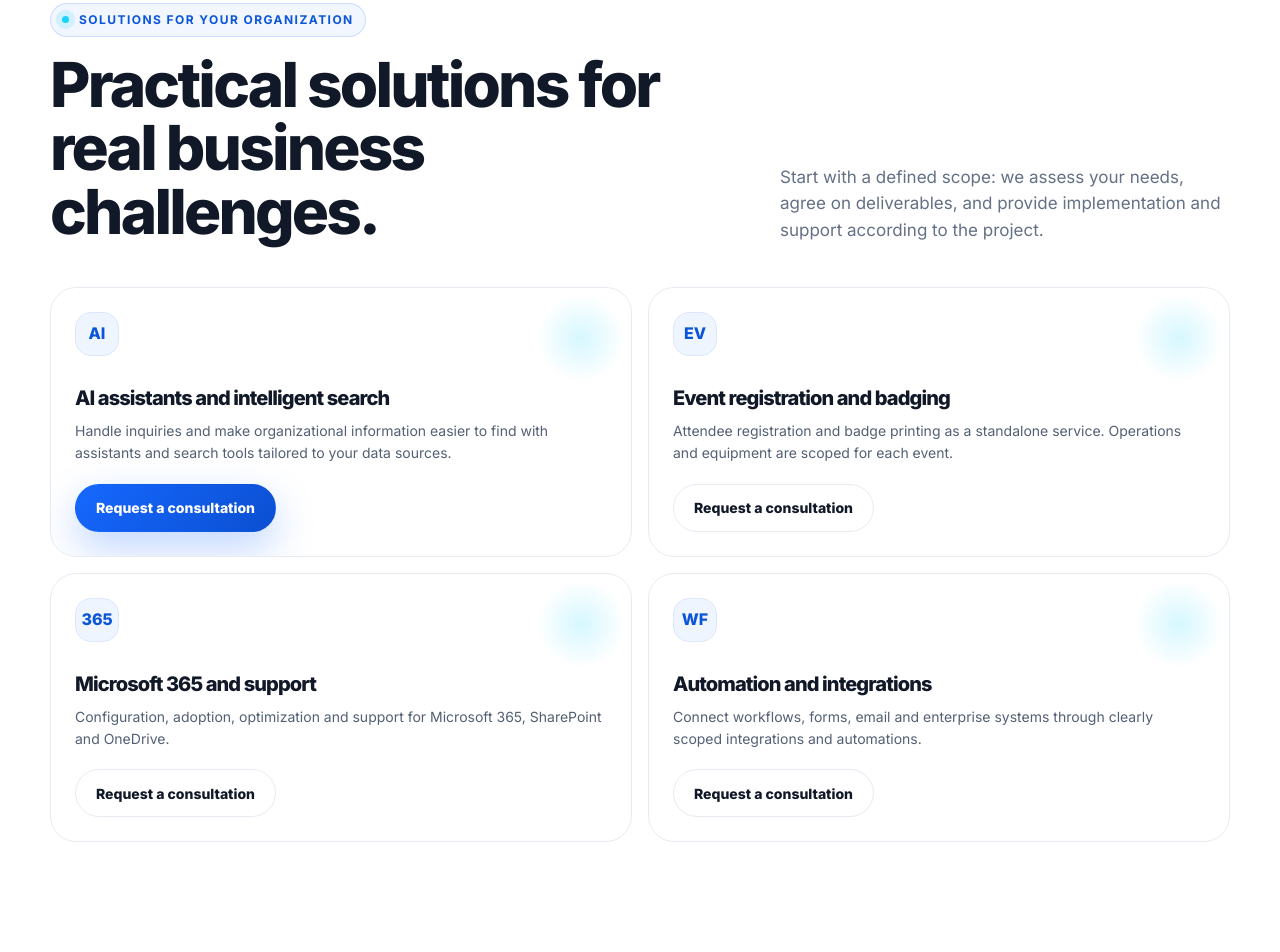
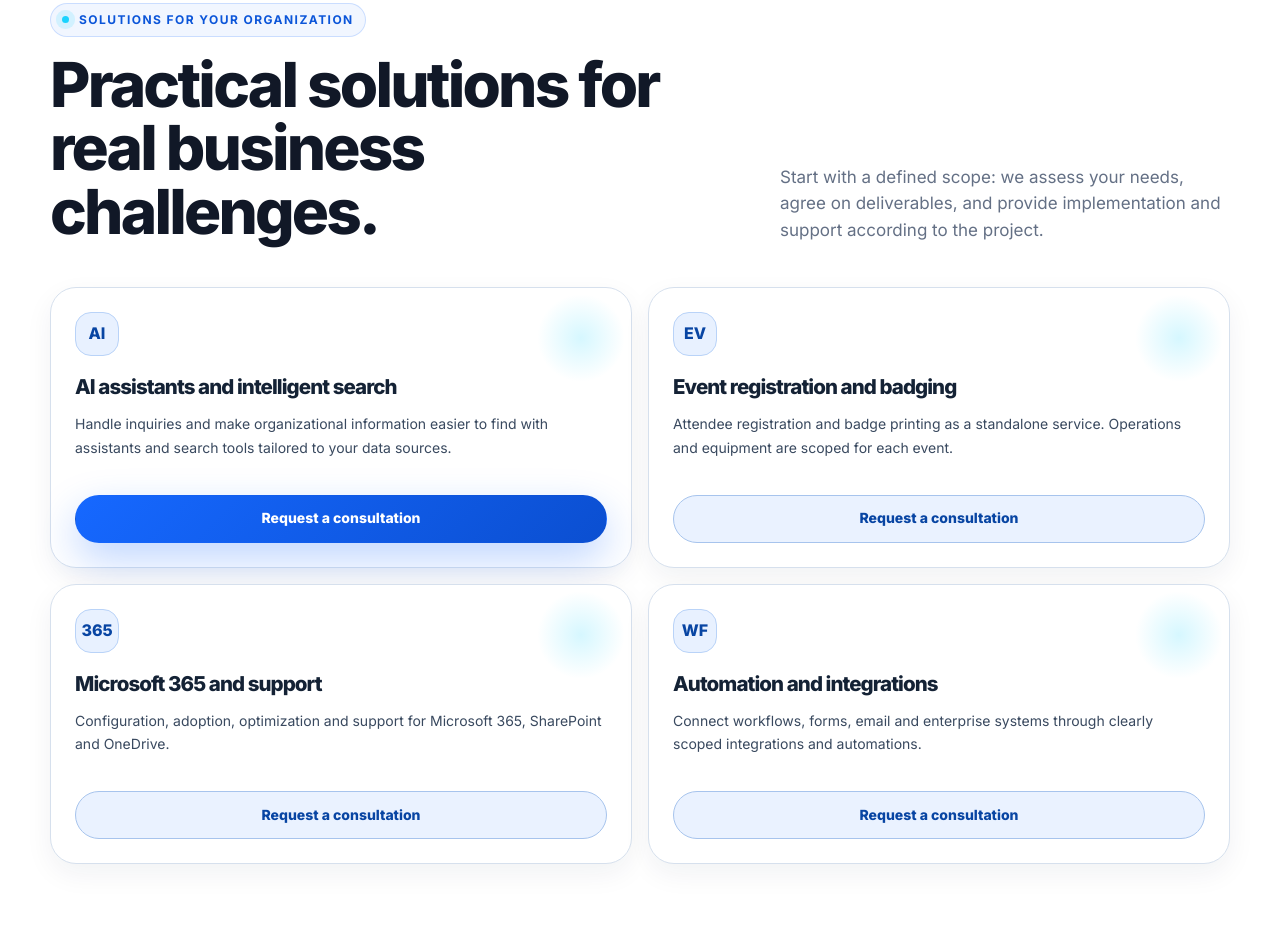
Before and after one commit to estebanjvasquez/SISTEG-Site, a plain HTML site: page index.html in a window 1280 px wide. Shown: the part 1768-2720 px from the top of the page. Drawn offline with Linux system fonts and the light colour scheme.

Commit message:
fix(css): enforce readable card headings, contrast and no clipping in light commercial sections

```diff
--- a/index.html
+++ b/index.html
@@ -209,6 +209,64 @@
       .contact-panel,form{padding:20px}
       .eyebrow{letter-spacing:.07em}
     }
+
+    /* Hotfix: explicit light-section card colors and intrinsic content sizing.
+       Earlier rules changed only the background and paragraph color; headings
+       inherited the global white text color used by the dark services section. */
+    #soluciones-comerciales .service-card,
+    #aplicaciones .service-card{
+      box-sizing:border-box;background:#ffffff;color:#142235;
+      border:1px solid #d6e0ed;box-shadow:0 10px 28px rgba(15,35,65,.06);
+      overflow:visible;min-width:0;min-height:0;height:auto;
+      display:flex;flex-direction:column;align-items:stretch;gap:0;
+    }
+    #soluciones-comerciales .service-card:hover,
+    #aplicaciones .service-card:hover{
+      background:#f7faff;color:#142235;border-color:#a7c4ed;
+    }
+    #soluciones-comerciales .service-card h3,
+    #aplicaciones .service-card h3{
+      color:#142235!important;line-height:1.3;
+      font-size:clamp(17px,1.6vw,21px);overflow-wrap:anywhere;
+      word-break:normal;max-width:100%;min-width:0;
+    }
+    #soluciones-comerciales .service-card p,
+    #aplicaciones .service-card p{
+      color:#39495f!important;line-height:1.65;
+      overflow-wrap:anywhere;word-break:normal;max-width:100%;
+      min-width:0;flex:1 1 auto;
+    }
+    #soluciones-comerciales .service-card .service-icon,
+    #aplicaciones .service-card .service-icon{
+      background:#e8f1ff;color:#0845a3;border:1px solid #b9d3f8;
+      margin-bottom:18px;flex:0 0 auto;
+    }
+    #soluciones-comerciales .service-card .btn,
+    #aplicaciones .service-card .btn{
+      display:inline-flex;align-items:center;justify-content:center;
+      width:100%;max-width:100%;min-width:0;margin-top:16px;
+      padding:12px 16px;line-height:1.35;white-space:normal;
+      overflow-wrap:anywhere;box-sizing:border-box;
+    }
+    #soluciones-comerciales .service-card .btn-ghost,
+    #aplicaciones .service-card .btn-ghost{
+      background:#eaf2ff;color:#0845a3;border:1px solid #a7c4ed;
+    }
+    #soluciones-comerciales .service-card .btn-ghost:hover,
+    #aplicaciones .service-card .btn-ghost:hover{
+      background:#dbeafe;color:#07367f;
+    }
+    #soluciones-comerciales .services-grid,
+    #aplicaciones .services-grid{
+      grid-template-columns:repeat(2,minmax(0,1fr));align-items:stretch;
+    }
+    #soluciones-comerciales .service-card.wide,
+    #aplicaciones .service-card.wide{grid-column:auto}
+    @media(max-width:640px){
+      #soluciones-comerciales .services-grid,
+      #aplicaciones .services-grid{grid-template-columns:minmax(0,1fr)}
+    }
+
   </style>
 </head>
 <body>
```
